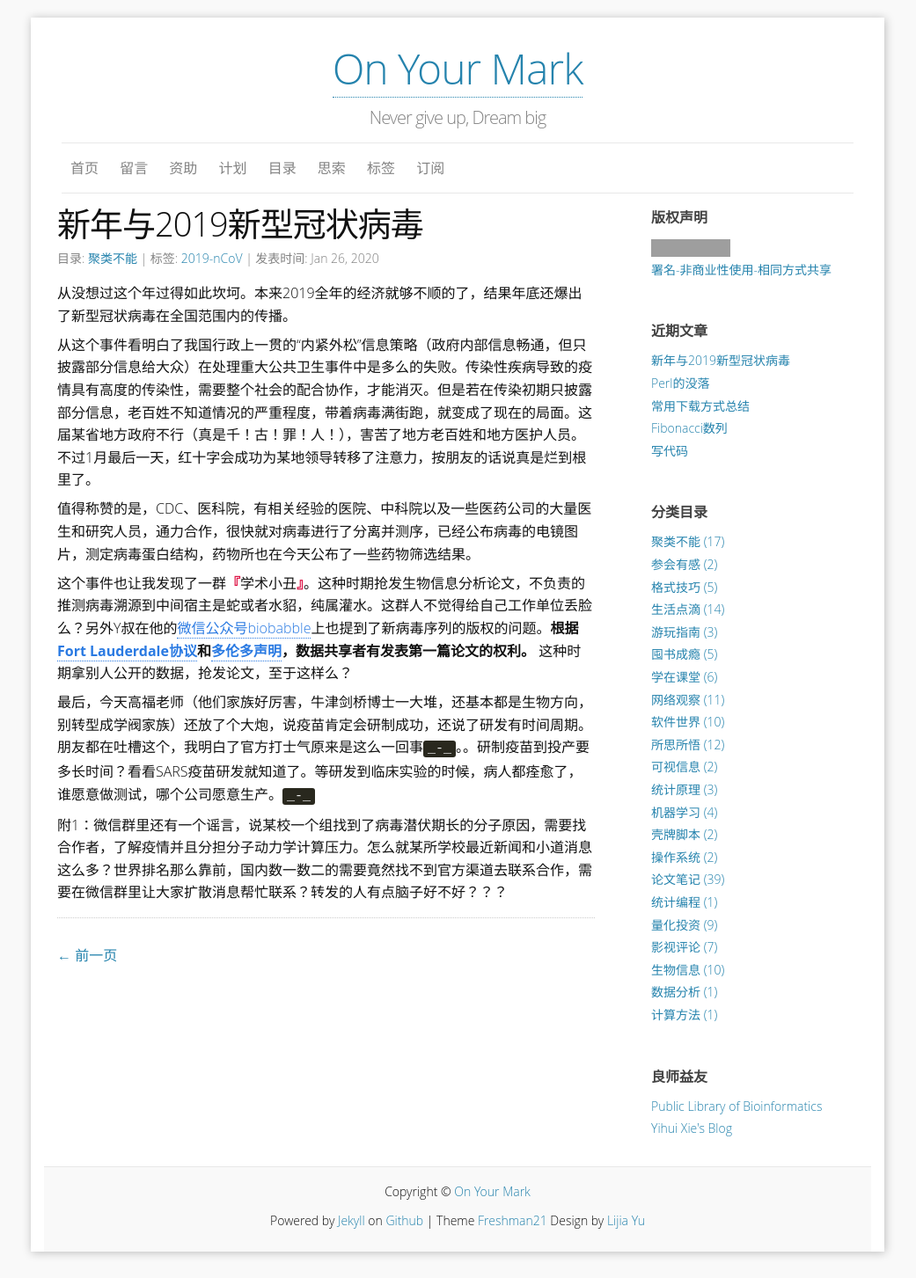
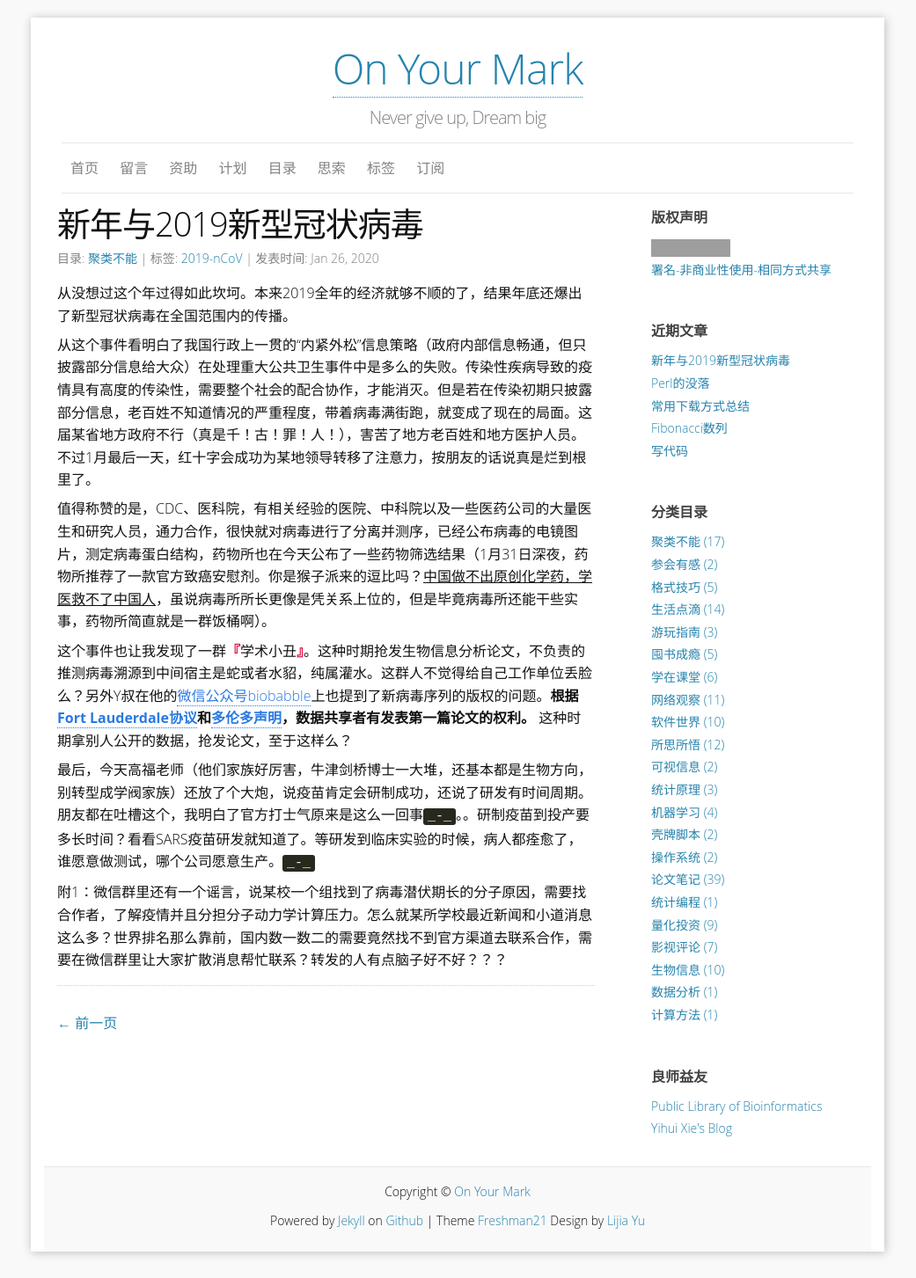
Before and after one commit to yulijia/cn, a Jekyll site: the page built from _posts/2020-01-26-Chinese-New-Year-and-2019-Novel-Coronavirus-infection.md, in a window 1280 px wide. Shown: the whole page at 88% size, without its empty margins (120-1161 px from the left). Built offline with Jekyll 4.4.1, drawn with Linux system fonts in a browser that asks for light colours; comment, search, counter and statistics services are not loaded; grey boxes are pictures that could not be loaded.

Commit message:
update content

```diff
--- a/_posts/2020-01-26-Chinese-New-Year-and-2019-Novel-Coronavirus-infection.md
+++ b/_posts/2020-01-26-Chinese-New-Year-and-2019-Novel-Coronavirus-infection.md
@@ -12,7 +12,7 @@ tags:
 
 从这个事件看明白了我国行政上一贯的“内紧外松”信息策略（政府内部信息畅通，但只披露部分信息给大众）在处理重大公共卫生事件中是多么的失败。传染性疾病导致的疫情具有高度的传染性，需要整个社会的配合协作，才能消灭。但是若在传染初期只披露部分信息，老百姓不知道情况的严重程度，带着病毒满街跑，就变成了现在的局面。这届某省地方政府不行（真是千！古！罪！人！），害苦了地方老百姓和地方医护人员。不过1月最后一天，红十字会成功为某地领导转移了注意力，按朋友的话说真是烂到根里了。
 
-值得称赞的是，CDC、医科院，有相关经验的医院、中科院以及一些医药公司的大量医生和研究人员，通力合作，很快就对病毒进行了分离并测序，已经公布病毒的电镜图片，测定病毒蛋白结构，药物所也在今天公布了一些药物筛选结果。
+值得称赞的是，CDC、医科院，有相关经验的医院、中科院以及一些医药公司的大量医生和研究人员，通力合作，很快就对病毒进行了分离并测序，已经公布病毒的电镜图片，测定病毒蛋白结构，药物所也在今天公布了一些药物筛选结果（1月31日深夜，药物所推荐了一款官方致癌安慰剂。你是猴子派来的逗比吗？<u>中国做不出原创化学药，学医救不了中国人</u>，虽说病毒所所长更像是凭关系上位的，但是毕竟病毒所还能干些实事，药物所简直就是一群饭桶啊）。
 
 这个事件也让我发现了一群<q>学术小丑</q>。这种时期抢发生物信息分析论文，不负责的推测病毒溯源到中间宿主是蛇或者水貂，纯属灌水。这群人不觉得给自己工作单位丢脸么？另外Y叔在他的[微信公众号biobabble](https://mp.weixin.qq.com/s/1ydwtadMAIyjqNxWwgO7wA)上也提到了新病毒序列的版权的问题。**根据[Fort Lauderdale协议](https://en.wikipedia.org/wiki/Fort_Lauderdale_Agreement)和[多伦多声明](https://www.genome.gov/27533540/2009-news-feature-prepublication-data-sharing-the-toronto-statement)，数据共享者有发表第一篇论文的权利。** 这种时期拿别人公开的数据，抢发论文，至于这样么？
 
```
